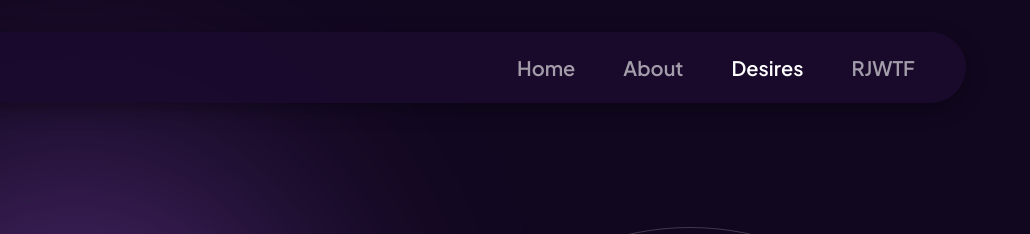
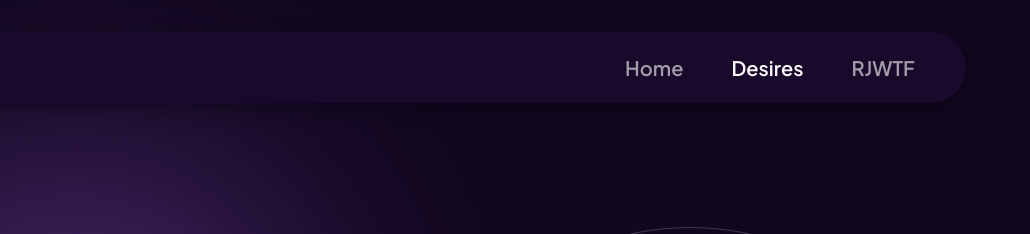
Before and after one commit to mrprincer2006/PR-portfolio, a plain HTML site: page desires.html in a window 1280 px wide. Shown: the top 234 px of the page, 250-1280 px from the left. Drawn offline with Linux system fonts and the light colour scheme; a web font is replaced by a local one.

Commit message:
Update desires.html

```diff
--- a/desires.html
+++ b/desires.html
@@ -25,7 +25,7 @@
         </div>
         <nav>
           <a href="index.html">Home</a>
-          <a href="index.html#about">About</a>
+
           <a href="desires.html" class="active">Desires</a>
           <a href="rjwtf.html">RJWTF</a>
         </nav>
```
